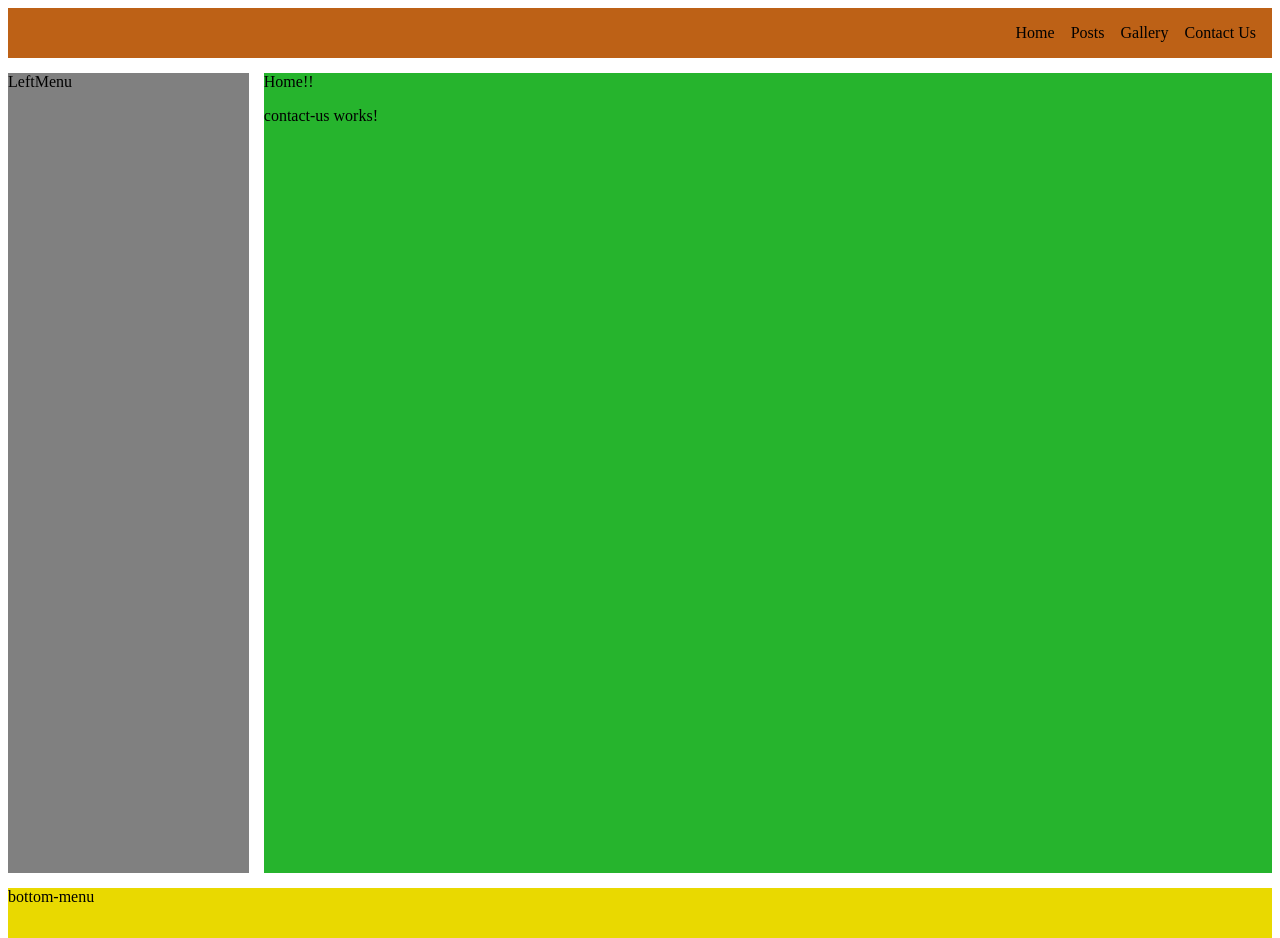
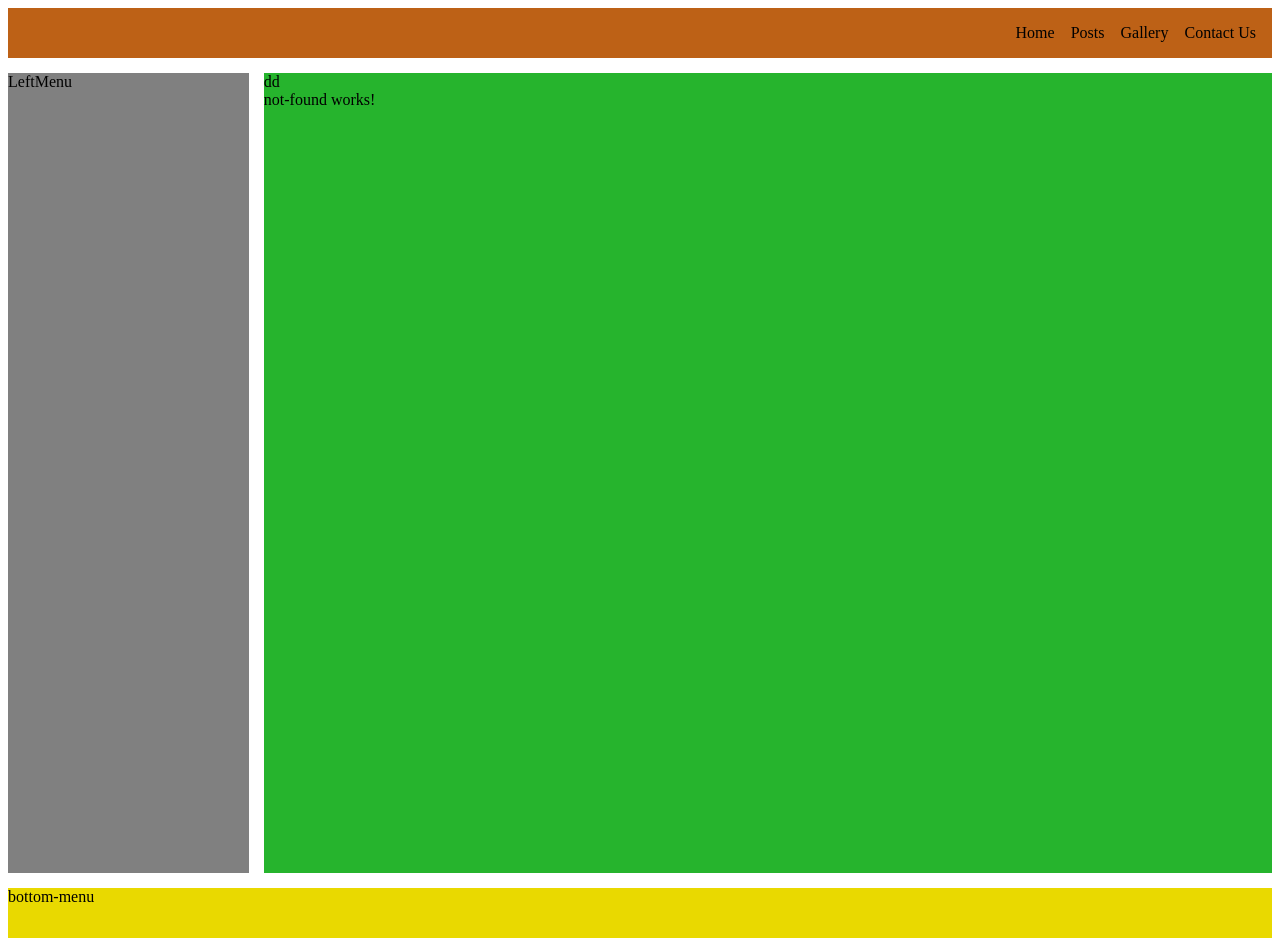
Before and after one commit to rotemorb/Finonex, an Angular app: page /home/contact-us in a window 1280 px wide. Built offline with nearby package versions, Linux system fonts and the light colour scheme.

Commit message:
Fix routing issue

```diff
--- a/src/app/app.component.html
+++ b/src/app/app.component.html
@@ -3,6 +3,5 @@
   <app-left-menu id="leftMenu"></app-left-menu>
   <app-main id="mainContent"></app-main>
   <app-bottom-menu id="bottomMenu"></app-bottom-menu>
-
   <!-- The routed views render in the <router-outlet>-->
 </div>
--- a/src/app/contact-us/contact-us.component.html
+++ b/src/app/contact-us/contact-us.component.html
@@ -1 +1 @@
-<p>contact-us works!</p>
+<div>contact-us works!</div>
--- a/src/app/gallery/gallery.component.html
+++ b/src/app/gallery/gallery.component.html
@@ -1 +1 @@
-<p>gallery works!</p>
+<div>gallery works!</div>
--- a/src/app/home/home.component.html
+++ b/src/app/home/home.component.html
@@ -1,2 +1,2 @@
-<div>Home!!<router-outlet></router-outlet>
+<div>Home!!
 </div>
--- a/src/app/main/main.component.html
+++ b/src/app/main/main.component.html
@@ -1,3 +1,3 @@
-<div>
+<div>dd
     <router-outlet></router-outlet>
 </div>
--- a/src/app/not-found/not-found.component.html
+++ b/src/app/not-found/not-found.component.html
@@ -1 +1 @@
-<p>not-found works!</p>
+<div>not-found works!</div>
--- a/src/app/posts/posts.component.html
+++ b/src/app/posts/posts.component.html
@@ -1 +1 @@
-<p>posts works!</p>
+<div>posts works!</div>
```
Also changed, not shown: src/app/app-routing.module.ts (+6 -8 lines).
